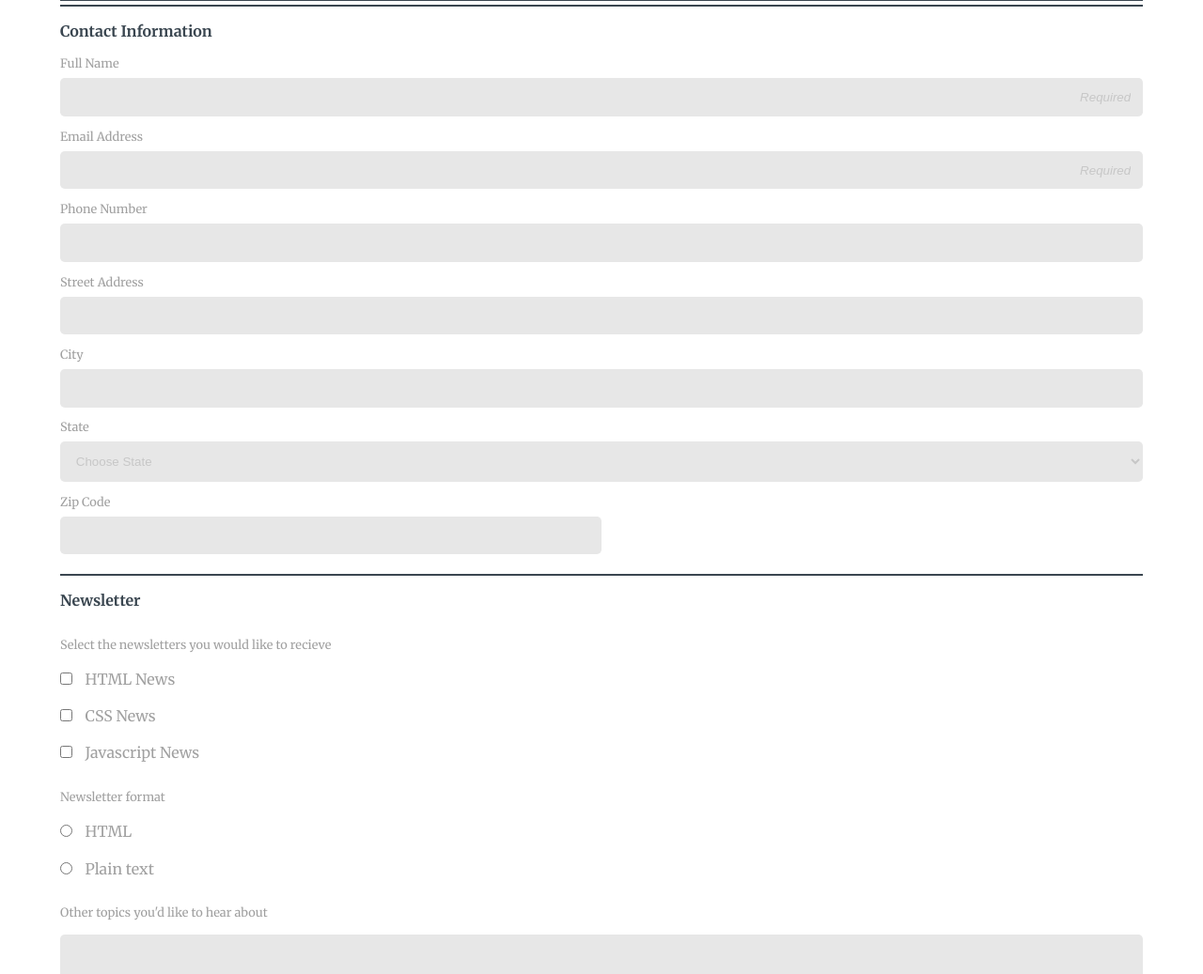
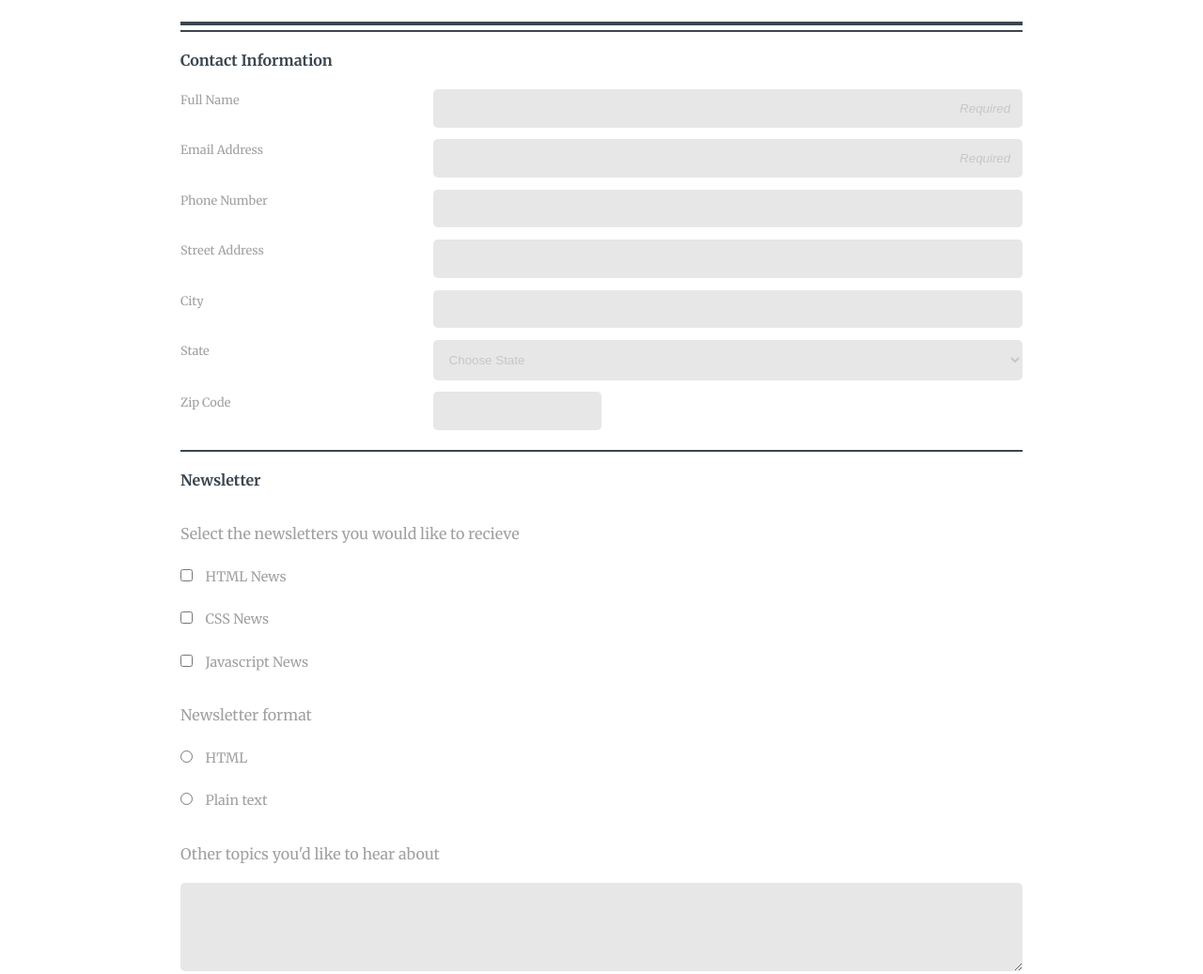
Before and after one commit to ShubhangKolisetty/Online-registration-form, a plain HTML site: page index.html in a window 1280 px wide. Shown: the part 178-1215 px from the top of the page at 94% size. Drawn offline with Linux system fonts and the light colour scheme.

Commit message:
Desktop version updated

```diff
--- a/index.html
+++ b/index.html
@@ -2,21 +2,27 @@
 <html lang="en">
   <head>
     <title>Online-registration-form</title>
-        <meta charset="utf-8"/>
+    <meta charset="utf-8" />
     <meta name="viewport" content="width=device-width, initial-scale=1" />
-        <link rel="preconnect" href="https://fonts.googleapis.com">
-        <link rel="preconnect" href="https://fonts.gstatic.com" crossorigin>
-        <link href="https://fonts.googleapis.com/css2?family=Merriweather:ital,wght@0,400;0,700;1,400&display=swap" rel="stylesheet">
-        <link rel="stylesheet" href="styles.css">
+    <link rel="preconnect" href="https://fonts.googleapis.com" />
+    <link rel="preconnect" href="https://fonts.gstatic.com" crossorigin />
+    <link
+      href="https://fonts.googleapis.com/css2?family=Merriweather:ital,wght@0,400;0,700;1,400&display=swap"
+      rel="stylesheet"
+    />
+    <link rel="stylesheet" href="styles.css" />
   </head>
 
   <body>
     <header>
       <h1 class="header-heading">the code review</h1>
     </header>
+
     <section class="section">
       <h2 class="section-head">Signup for our newsletter</h2>
-            <p class="section-para">Get the latest news on how your code is doing right in your inbox</p>
+      <p class="section-para">
+        Get the latest news on how your code is doing right in your inbox
+      </p>
     </section>
 
     <span class="line"></span>
@@ -27,19 +33,31 @@
           <legend>Contact Information</legend>
 
           <label for="name">Full Name</label>
-                        <input type="text" id="name" name="user_name" required placeholder="Required">
+          <input
+            type="text"
+            id="name"
+            name="user_name"
+            required
+            placeholder="Required"
+          />
 
           <label for="email">Email Address</label>
-                        <input type="email" id="email" name="user_email" required placeholder="Required">
+          <input
+            type="email"
+            id="email"
+            name="user_email"
+            required
+            placeholder="Required"
+          />
 
           <label for="phone">Phone Number</label>
-                        <input type="tel" id="phone" name="user_phone">
+          <input type="tel" id="phone" name="user_phone" />
 
           <label for="address">Street Address</label>
-                        <input type="text" id="address" name="user_address1">
+          <input type="text" id="address" name="user_address1" />
 
           <label for="city">City</label>
-                        <input type="text" id="city" name="user_city">
+          <input type="text" id="city" name="user_city" />
 
           <label for="state">State</label>
           <select id="state" name="user-state">
@@ -98,7 +116,7 @@
           </select>
 
           <label for="zip">Zip Code</label>
-                        <input type="number" maxlength="5" id="zip" name="user_zipcode">
+          <input type="number" maxlength="5" id="zip" name="user_zipcode" />
         </fieldset>
         <span class="line2"></span>
 
@@ -106,34 +124,55 @@
           <legend>Newsletter</legend>
           <p>Select the newsletters you would like to recieve</p>
 
-                    <input type="checkbox" id="html_news" value="receive_htmlnews" name="user_newsletter">
-                    <label for="html_news">HTML News</label><br>
+          <input
+            type="checkbox"
+            id="html_news"
+            value="receive_htmlnews"
+            name="user_newsletter"
+          />
+          <label for="html_news">HTML News</label><br />
 
-                    <input type="checkbox" id="css_news" value="receive_cssnews" name="user_newsletter">
-                    <label for="css_news">CSS News</label><br>
+          <input
+            type="checkbox"
+            id="css_news"
+            value="receive_cssnews"
+            name="user_newsletter"
+          />
+          <label for="css_news">CSS News</label><br />
 
-                    <input type="checkbox" id="js_news" value="receive_jsnews" name="user_newsletter">
-                    <label for="js_news">Javascript News</label><br>
+          <input
+            type="checkbox"
+            id="js_news"
+            value="receive_jsnews"
+            name="user_newsletter"
+          />
+          <label for="js_news">Javascript News</label><br />
 
           <p>Newsletter format</p>
-                    <input type="radio" id="radio_html" value="radio_html" name="user_format">
-                    <label for="radio_html">HTML</label><br>
+          <input
+            type="radio"
+            id="radio_html"
+            value="radio_html"
+            name="user_format"
+          />
+          <label for="radio_html">HTML</label><br />
 
-                    <input type="radio" id="radio_text" value="radio_text" name="user_format">
-                    <label for="radio_text">Plain text</label><br>
+          <input
+            type="radio"
+            id="radio_text"
+            value="radio_text"
+            name="user_format"
+          />
+          <label for="radio_text">Plain text</label><br />
 
           <p>Other topics you'd like to hear about</p>
 
           <textarea id="othertopics" name="user_othertopics"></textarea>
 
           <button type="submit">Sign Up</button>
-
         </fieldset>
-
       </form>
     </main>
-
-
   </body>
 
   <footer>Copyright The Code Reveiw</footer>
--- a/styles.css
+++ b/styles.css
@@ -1,7 +1,5 @@
 /* desktop: 768 px;
 mobile: 320px; */
-
-
 
 * {
   box-sizing: border-box;
@@ -11,8 +9,9 @@ mobile: 320px; */
 
 body {
   font-size: 62.5%;
-    font-family: 'Merriweather', serif;
+  font-family: "Merriweather", serif;
   font-weight: 400;
+  line-height: 1.8;
   color: #3a4650;
 }
 
@@ -35,21 +34,20 @@ header {
   width: 90%;
   margin: 0 auto;
   border-bottom: #3a4650 solid 4px;
-
 }
 
 .section-head {
   text-align: center;
   font-size: 1rem;
   padding-top: 1.5rem;
-    padding-bottom: .6rem;
+  padding-bottom: 0.6rem;
 }
 
 .section-para {
   display: block;
   text-align: center;
   padding: 0 1.3rem 2rem 0;
-    font-size: .8rem;
+  font-size: 0.8rem;
   color: rgb(160, 160, 160);
 }
 
@@ -57,10 +55,9 @@ header {
   width: 90%;
   display: block;
   margin: 0 auto;
-    margin-top: .3rem;
+  margin-top: 0.3rem;
   border-top: #3a4650 solid 2px;
 }
-
 
 main {
   width: 90%;
@@ -79,15 +76,14 @@ legend {
 }
 
 input {
-    display: inline-block
-
+  display: inline-block;
 }
 
 label {
   display: inline-block;
   font-size: 0.8rem;
   color: rgb(160, 160, 160);
-    padding-bottom: .5rem;
+  padding-bottom: 0.5rem;
 }
 
 input[type="text"],
@@ -96,16 +92,26 @@ input[type="number"],
 input[type="email"],
 select {
   width: 100%;
-    margin-bottom: .8rem;
-    padding: .8rem;
+  margin-bottom: 0.8rem;
+  padding: 0.8rem;
   border: none;
   background-color: rgb(231, 231, 231);
-    border-radius: .3rem;
+  border-radius: 0.3rem;
+}
+
+input[type="text"]:focus,
+input[type="tel"]:focus,
+input[type="number"]:focus,
+input[type="email"]:focus,
+select:focus,
+textarea:focus {
+  outline: none;
+  border: 1px solid #3a4650;
+  background-color: #d3eaff;
 }
 
 select {
   color: rgb(199, 199, 199);
-
 }
 
 input#name::placeholder,
@@ -123,70 +129,96 @@ input[type="number"] {
 .line2 {
   display: block;
   margin: 0 auto;
-    margin-top: .5rem;
+  margin-top: 0.5rem;
   border-top: #3a4650 solid 2px;
 }
 
 p {
   display: block;
 
-    padding: .8rem 1.3rem 1rem 0;
-    font-size: .8rem;
+  padding: 0.8rem 1.3rem 1rem 0;
+  font-size: 1rem;
   color: rgb(160, 160, 160);
 }
 
 input[type="checkbox"] {
-    margin-right: .7rem;
+  margin-right: 0.7rem;
 }
-
 
 label[for="js_news"],
 label[for="css_news"],
 label[for="html_news"] {
-    font-size: 1rem;
-    margin-bottom: .5rem;
-    margin-top: .2rem;
+  font-size: 0.9rem;
+  margin-bottom: 0.5rem;
+  margin-top: 0.2rem;
 }
-
 
 input[type="radio"] {
   display: inline-block;
-    margin-right: .7rem;
+  margin-right: 0.7rem;
 }
 
 label[for="radio_html"],
 label[for="radio_text"] {
-    font-size: 1rem;
-    margin-bottom: .5rem;
-    margin-top: .2rem;
+  font-size: 0.9rem;
+  margin-bottom: 0.5rem;
+  margin-top: 0.2rem;
 }
-
 
 #othertopics {
   width: 100%;
-    margin-bottom: .8rem;
+  margin-bottom: 0.8rem;
   padding: 2rem;
   border: none;
   background-color: rgb(231, 231, 231);
-    border-radius: .3rem;
+  border-radius: 0.3rem;
 }
 
 button[type="submit"] {
   width: 100%;
-    margin-bottom: .8rem;
+  font-family: "Merriweather", serif;
+  font-weight: 700;
+  margin-bottom: 0.8rem;
   padding: 1rem;
   border: none;
   background-color: rgb(99, 197, 197);
-    border-radius: .3rem;
-    margin-top: .7rem;
+  border-radius: 0.3rem;
+  margin-top: 0.7rem;
   color: white;
 }
 
 footer {
   text-align: center;
   color: rgb(160, 160, 160);
-    font-size: .5rem;
+  font-size: 0.8rem;
   font-style: italic;
-    padding-top: .5rem;
+  padding-top: 0.5rem;
   padding-bottom: 10rem;
 }
+
+@media (min-width: 768px) {
+  main,
+  .section,
+  .line {
+    width: 70%;
+  }
+
+  fieldset:first-child {
+    display: flex;
+    flex-wrap: wrap;
+  }
+  input[type="text"],
+  input[type="tel"],
+  input[type="number"],
+  input[type="email"],
+  select {
+    width: 70%;
+  }
+
+  label {
+    width: 30%;
+  }
+  fieldset:first-child > input:last-child {
+    width: 20%;
+  }
+}
```
Lines whose indentation alone changed are shown as unchanged.
